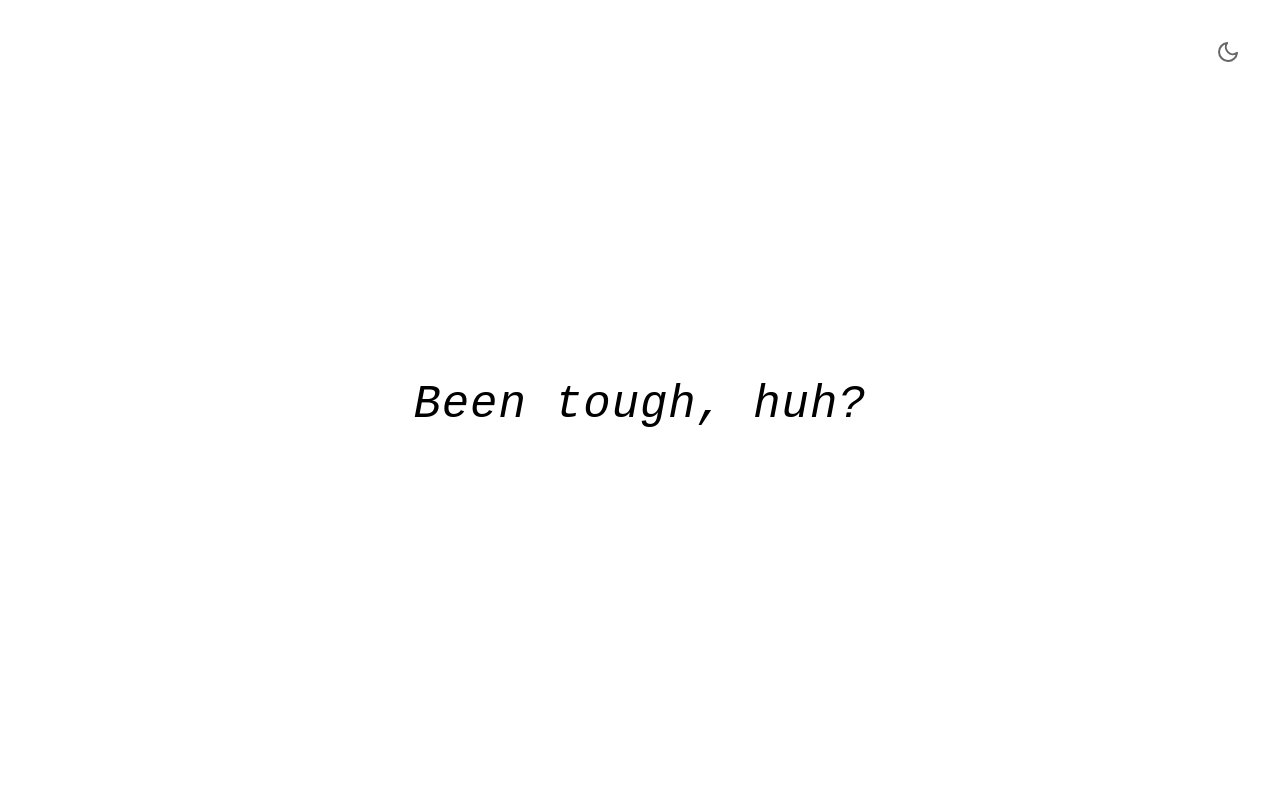
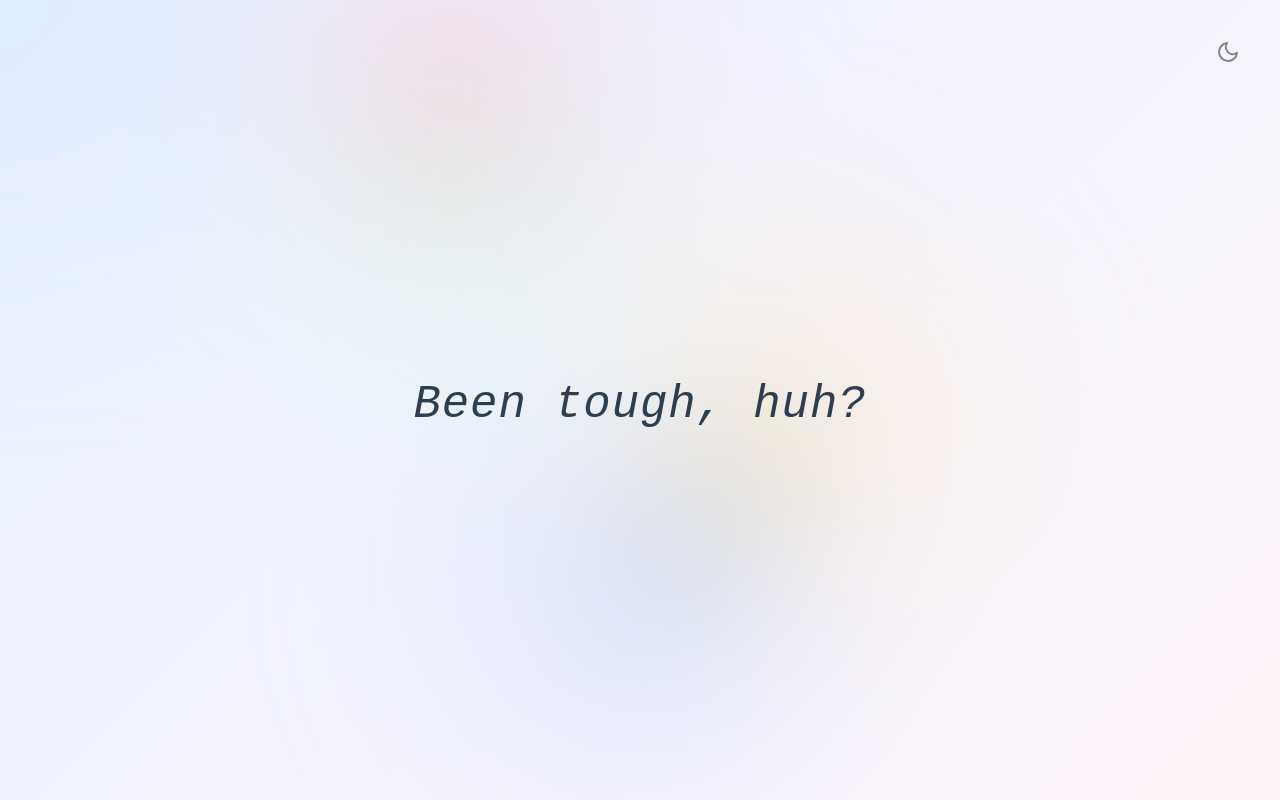
Before and after one commit to grumpycatyo-collab/i-feel-bad, an Astro site: page / in a window 1280 px wide. Built offline with nearby package versions, Linux system fonts and the light colour scheme; Astro itself is replaced by a stand-in of ours; a web font is replaced by a local one.

Commit message:
feat: add gradient

```diff
--- a/src/pages/index.astro
+++ b/src/pages/index.astro
@@ -1,5 +1,6 @@
 ---
 import '../styles/index.css';
+import '../styles/gradient.css';
 import * as sentencesFile from '../data/sentences.md';
 
 // Get the compiled HTML content
@@ -23,6 +24,25 @@ const sentences = rawSentences.map((html: string) => {
 		<title>Astro</title>
 	</head>
 	<body>
+		<div class="gradient-bg">
+			<svg xmlns="http://www.w3.org/2000/svg">
+				<defs>
+					<filter id="goo">
+						<feGaussianBlur in="SourceGraphic" stdDeviation="10" result="blur" />
+						<feColorMatrix in="blur" mode="matrix" values="1 0 0 0 0  0 1 0 0 0  0 0 1 0 0  0 0 0 18 -8" result="goo" />
+						<feBlend in="SourceGraphic" in2="goo" />
+					</filter>
+				</defs>
+			</svg>
+			<div class="gradients-container">
+				<div class="gradient-blob g1"></div>
+				<div class="gradient-blob g2"></div>
+				<div class="gradient-blob g3"></div>
+				<div class="gradient-blob g4"></div>
+				<div class="gradient-blob g5"></div>
+				<div class="gradient-blob interactive"></div>
+			</div>
+		</div>
 		<button id="theme-toggle" aria-label="Toggle dark mode">
 			<svg xmlns="http://www.w3.org/2000/svg" viewBox="0 0 24 24" fill="none" stroke="currentColor" stroke-width="2" stroke-linecap="round" stroke-linejoin="round" class="sun-icon">
 				<circle cx="12" cy="12" r="5"></circle>
@@ -49,6 +69,7 @@ const sentences = rawSentences.map((html: string) => {
 	<script>
 		import { initTextRotation } from '../scripts/index.js';
 		import { initTheme, toggleTheme } from '../scripts/theme.js';
+		import { initGradient } from '../scripts/gradient.js';
 
 		// Initialize theme on page load
 		initTheme();
@@ -59,6 +80,9 @@ const sentences = rawSentences.map((html: string) => {
 			themeToggle.addEventListener('click', toggleTheme);
 		}
 
+		// Initialize gradient background
+		initGradient();
+
 		// Initialize text rotation
 		initTextRotation((window as any).sentences);
 	</script>
--- /dev/null
+++ b/src/scripts/gradient.js
@@ -0,0 +1,23 @@
+export function initGradient() {
+	const interactiveBubble = document.querySelector('.interactive');
+	if (!interactiveBubble) return;
+
+	let curX = 0;
+	let curY = 0;
+	let tgX = 0;
+	let tgY = 0;
+
+	function move() {
+		curX += (tgX - curX) / 20;
+		curY += (tgY - curY) / 20;
+		interactiveBubble.style.transform = `translate(${Math.round(curX)}px, ${Math.round(curY)}px)`;
+		requestAnimationFrame(move);
+	}
+
+	window.addEventListener('mousemove', (event) => {
+		tgX = event.clientX;
+		tgY = event.clientY;
+	});
+
+	move();
+}
--- /dev/null
+++ b/src/styles/gradient.css
@@ -0,0 +1,149 @@
+:root {
+	/* Light theme gradient colors */
+	--gradient-bg1: rgb(230, 240, 255);
+	--gradient-bg2: rgb(255, 245, 250);
+	--gradient-color1: 200, 220, 255;
+	--gradient-color2: 255, 210, 230;
+	--gradient-color3: 220, 255, 240;
+	--gradient-color4: 255, 235, 200;
+	--gradient-color5: 235, 220, 255;
+	--gradient-interactive: 210, 230, 255;
+}
+
+body[data-theme='dark'] {
+	/* Dark theme gradient colors */
+	--gradient-bg1: rgb(20, 25, 35);
+	--gradient-bg2: rgb(25, 20, 30);
+	--gradient-color1: 40, 60, 90;
+	--gradient-color2: 60, 40, 70;
+	--gradient-color3: 40, 70, 60;
+	--gradient-color4: 70, 60, 50;
+	--gradient-color5: 50, 45, 65;
+	--gradient-interactive: 50, 60, 80;
+}
+
+@keyframes moveInCircle {
+	0% {
+		transform: rotate(0deg);
+	}
+	50% {
+		transform: rotate(180deg);
+	}
+	100% {
+		transform: rotate(360deg);
+	}
+}
+
+@keyframes moveVertical {
+	0% {
+		transform: translateY(-50%);
+	}
+	50% {
+		transform: translateY(50%);
+	}
+	100% {
+		transform: translateY(-50%);
+	}
+}
+
+@keyframes moveHorizontal {
+	0% {
+		transform: translateX(-50%) translateY(-10%);
+	}
+	50% {
+		transform: translateX(50%) translateY(10%);
+	}
+	100% {
+		transform: translateX(-50%) translateY(-10%);
+	}
+}
+
+.gradient-bg {
+	width: 100vw;
+	height: 100vh;
+	position: fixed;
+	top: 0;
+	left: 0;
+	overflow: hidden;
+	background: linear-gradient(135deg, var(--gradient-bg1), var(--gradient-bg2));
+	z-index: -1;
+	transition: background 0.3s ease;
+}
+
+.gradient-bg svg {
+	position: fixed;
+	top: 0;
+	left: 0;
+	width: 0;
+	height: 0;
+}
+
+.gradients-container {
+	filter: url(#goo) blur(60px);
+	width: 100%;
+	height: 100%;
+}
+
+.gradient-blob {
+	position: absolute;
+	mix-blend-mode: multiply;
+	width: 80%;
+	height: 80%;
+	opacity: 0.6;
+}
+
+body[data-theme='dark'] .gradient-blob {
+	mix-blend-mode: screen;
+	opacity: 0.5;
+}
+
+.g1 {
+	background: radial-gradient(circle at center, rgba(var(--gradient-color1), 0.8) 0, rgba(var(--gradient-color1), 0) 50%) no-repeat;
+	top: calc(50% - 40%);
+	left: calc(50% - 40%);
+	transform-origin: center center;
+	animation: moveVertical 30s ease infinite;
+}
+
+.g2 {
+	background: radial-gradient(circle at center, rgba(var(--gradient-color2), 0.8) 0, rgba(var(--gradient-color2), 0) 50%) no-repeat;
+	top: calc(50% - 40%);
+	left: calc(50% - 40%);
+	transform-origin: calc(50% - 400px);
+	animation: moveInCircle 25s reverse infinite;
+}
+
+.g3 {
+	background: radial-gradient(circle at center, rgba(var(--gradient-color3), 0.8) 0, rgba(var(--gradient-color3), 0) 50%) no-repeat;
+	top: calc(50% - 40% + 200px);
+	left: calc(50% - 40% - 500px);
+	transform-origin: calc(50% + 400px);
+	animation: moveInCircle 35s linear infinite;
+}
+
+.g4 {
+	background: radial-gradient(circle at center, rgba(var(--gradient-color4), 0.8) 0, rgba(var(--gradient-color4), 0) 50%) no-repeat;
+	top: calc(50% - 40%);
+	left: calc(50% - 40%);
+	transform-origin: calc(50% - 200px);
+	animation: moveHorizontal 40s ease infinite;
+}
+
+.g5 {
+	background: radial-gradient(circle at center, rgba(var(--gradient-color5), 0.8) 0, rgba(var(--gradient-color5), 0) 50%) no-repeat;
+	width: 160%;
+	height: 160%;
+	top: calc(50% - 80%);
+	left: calc(50% - 80%);
+	transform-origin: calc(50% - 800px) calc(50% + 200px);
+	animation: moveInCircle 28s ease infinite;
+}
+
+.interactive {
+	background: radial-gradient(circle at center, rgba(var(--gradient-interactive), 0.8) 0, rgba(var(--gradient-interactive), 0) 50%) no-repeat;
+	width: 100%;
+	height: 100%;
+	top: -50%;
+	left: -50%;
+	opacity: 0.5;
+}
--- a/src/styles/index.css
+++ b/src/styles/index.css
@@ -2,25 +2,22 @@
 @import url('https://fonts.googleapis.com/css2?family=Victor+Mono:ital@1&display=swap');
 
 :root {
-	--bg-color: white;
-	--text-color: black;
+	--text-color: #2c3e50;
 }
 
 body[data-theme='dark'] {
-	--bg-color: #0a0a0a;
 	--text-color: #e5e5e5;
 }
 
 body {
 	margin: 0;
 	padding: 0;
-	background-color: var(--bg-color);
 	color: var(--text-color);
 	height: 100vh;
 	display: flex;
 	justify-content: center;
 	align-items: center;
-	transition: background-color 0.3s ease, color 0.3s ease;
+	overflow: hidden;
 }
 
 .text_container {
@@ -28,6 +25,8 @@ body {
 	padding: 1rem;
 	max-width: 90vw;
 	width: 100%;
+	position: relative;
+	z-index: 10;
 }
 
 h1 {
```
